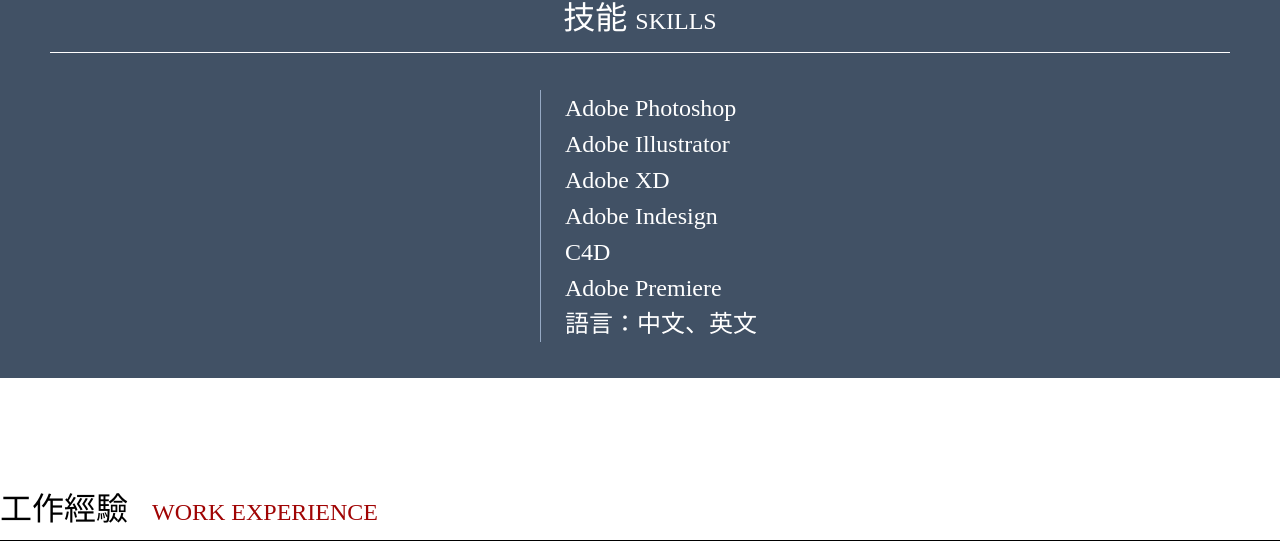
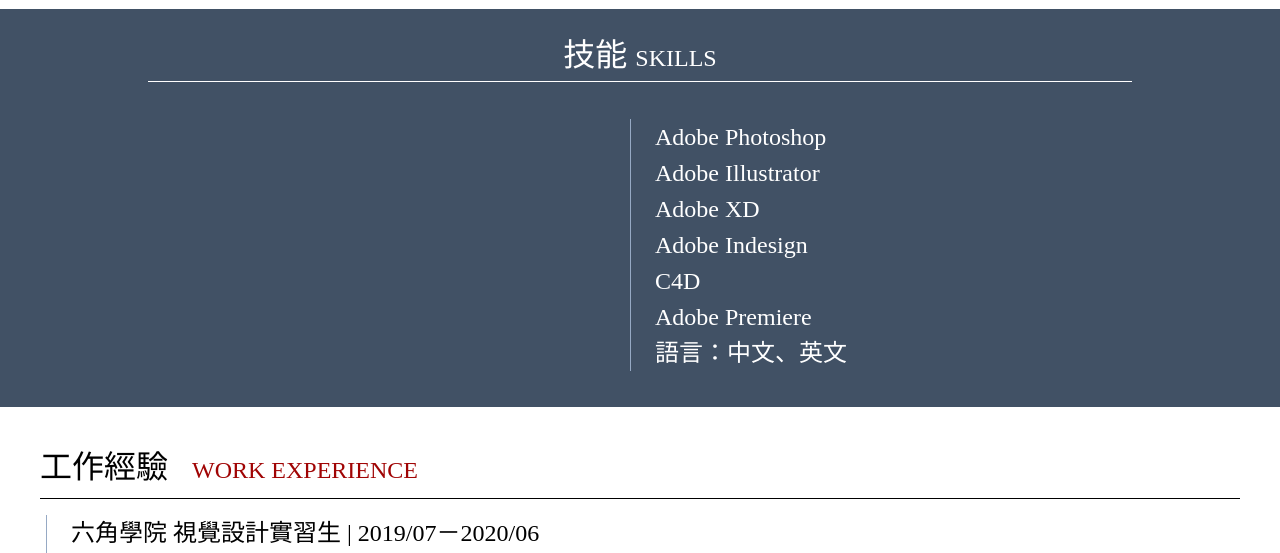
Before and after one commit to dahnote/work202107, a plain HTML site: page w1/01/index.html in a window 1280 px wide. Shown: the part 1283-1836 px from the top of the page. Drawn offline with Linux system fonts and the light colour scheme; grey boxes are pictures that could not be loaded.

Commit message:
二次修改

```diff
--- a/w1/01/index.html
+++ b/w1/01/index.html
@@ -13,7 +13,7 @@
         <h1  class='name'>Joanne <br> Chen</h2>
         <img class="photo" src="https://hexschool.github.io/webLayoutTraining1st/week1/photo.png" alt="Joanne Chen">
     </div>
-    <div>
+    <div class="waper">
         <h2>個人資料
             <span class="subtitle">PROFILE</span>
         </h2>
@@ -40,7 +40,16 @@
         <h2>技能
             <span>SKILLS</span>
         </h2>
-        <div class="skillItem">
+        <ul class="skillItem">
+            <li  class="pb-0">Adobe Photoshop</li>
+            <li>Adobe Illustrator</li>
+            <li>Adobe XD</li>
+            <li>Adobe Indesign</li>
+            <li>C4D</li>
+            <li>Adobe Premiere</li>
+            <li>語言：中文、英文</li>
+        </ul>
+        <!-- <div class="skillItem">
             <ul>
                 <li>Adobe Photoshop</li>
                 <li>Adobe Illustrator</li>
@@ -50,9 +59,9 @@
                 <li>Adobe Premiere</li>
                 <li>語言：中文、英文</li>
             </ul>
-        </div>
+        </div> -->
     </div>
-    <div class="worklaout">
+    <div class="waper worklaout">
         <h2>工作經驗
             <span class="subtitle">WORK EXPERIENCE</span>
         </h2>
@@ -74,10 +83,10 @@
         </h2>
         <div class="footer">
             <ul>
-                <li class="pd-16">Mail：xxxd@hexschool.com</li>
-                <li class="pd-16">Phone：0910123456</li>
-                <li class="pd-16">Kaohsiung, Taiwan</li>
-                <li class="pd-16">作品連結：https://www.behance.net/xxxdddddd</li>
+                <li class="pb-16">Mail：xxxd@hexschool.com</li>
+                <li class="pb-16">Phone：0910123456</li>
+                <li class="pb-16">Kaohsiung, Taiwan</li>
+                <li class="pb-16">作品連結：https://www.behance.net/xxxdddddd</li>
                 <li>
                     <ul class="icon">
                         <li>
--- a/w1/01/style.css
+++ b/w1/01/style.css
@@ -8,6 +8,8 @@
 
 .waper{
     padding-top: 37px;
+    width: 1200px;
+    margin: 0 auto;
 }
 .waper h1{
     font-size: 80px;
@@ -19,7 +21,7 @@
     padding: 48px 0px;
 }
 
-h2{
+.waper h2{
     font-size: 32px;
     line-height: 45px;
     padding-bottom: 8px;
@@ -40,36 +42,42 @@
     line-height: 36px;
     padding-bottom: 24px;
 }
+.full{
+    margin:0 auto;
 
-.full
-{
-    text-align:center;
     background-color: #415165;
     color: #FFFFFF;
-    padding: 24px 50px 36px  50px;
-    margin-top: 24px;
-    margin-bottom: 72px;
+    border-bottom: 1px solid;
 }
 
+.full h2{
+    text-align:center;
+    font-size: 32px;
+    line-height: 45px;
+    padding-top: 24px;
+    margin: 35px 148px 37px 148px;
+    border-bottom: 1px solid #FFFFFF;
+
+}
 .full span{
     font-size: 24px;
+}
 
+.skillItem{
+    margin: 0px 630px;
+    text-align:center;
+    padding-bottom: 36px;
 }
-.skillItem{
-    width: 200px;
-    margin:0 auto;
-    margin-top: 37px;
+
+.skillItem li{
+    text-align:left;
+    font-size: 24px;
+    line-height: 36px;
+    padding-left: 24px;
+    border-left: 1px solid #96A9C4;
+    width: 226px;
 }
-.skillItem ul{
-    border-left: 1px solid #96A9C4;
-    text-align:left;
-}
-.skillItem ul li{
-    width: 110%;
-    font-size: 24px;
-    padding-left: 24px;
-    line-height: 36px;
-}
+
 .worklaout{
     padding-top: 37px;
 }
@@ -83,6 +91,8 @@
     padding-bottom: 8px;
 }
 .footer{
+    text-align:center;
+
     font-size: 24px;
     line-height: 36px;
     margin-top: 32px;
@@ -90,9 +100,10 @@
 .icon li{
     display:inline;
 }
-.pd-16{
+.pb-16{
     padding-bottom: 16px;
 }
+
 .mb-0{
     margin-bottom: 0px;
 }
```
